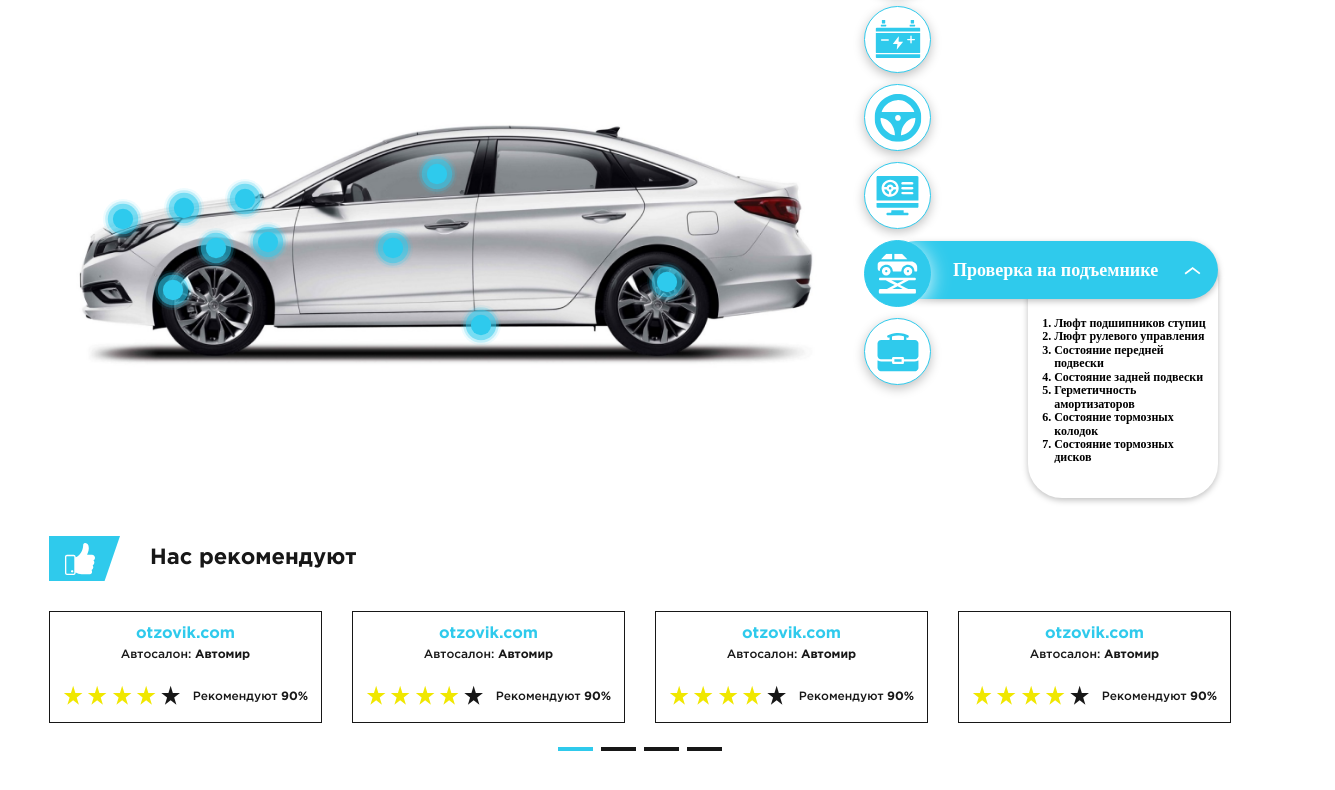
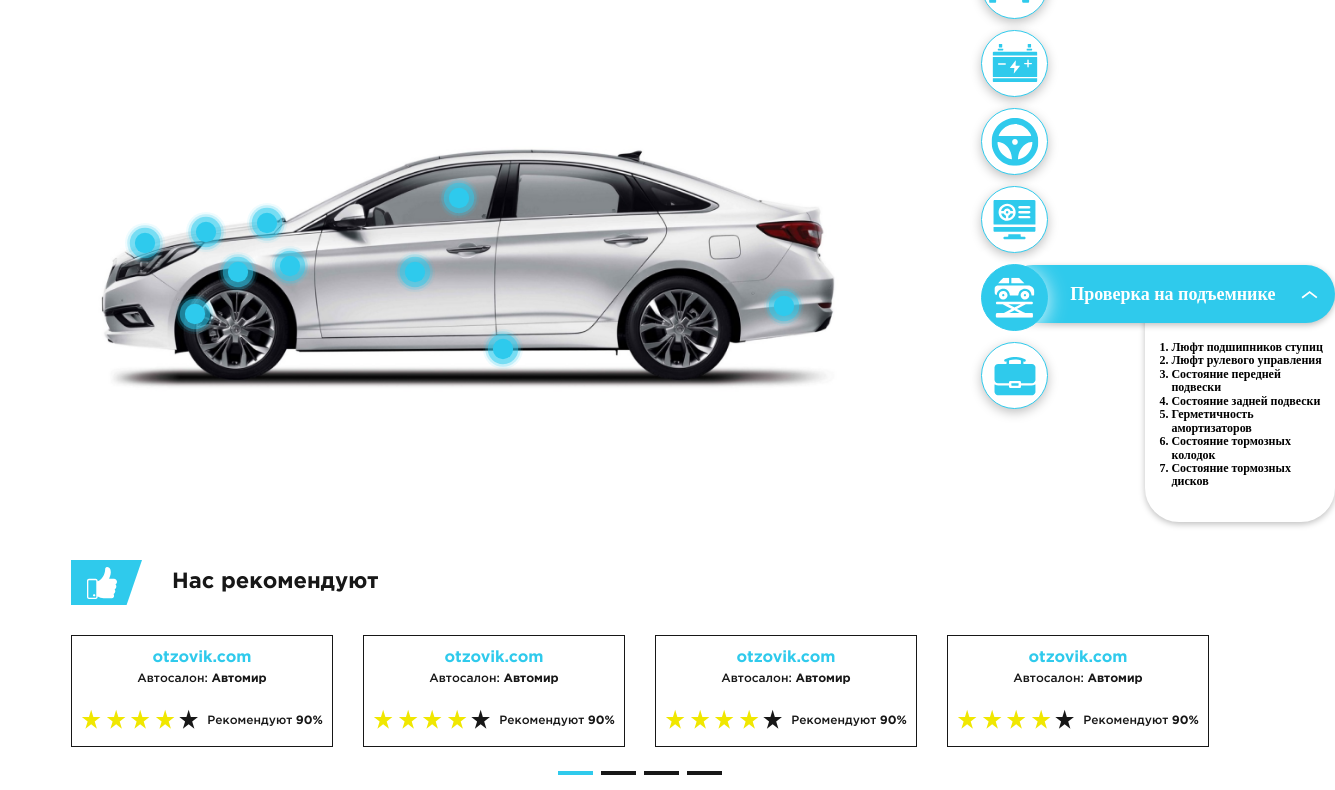
Before and after one commit to serjsankov/avtogarantiya-page, a plain HTML site: page index.html in a window 1280 px wide. Shown: the part 1327-2117 px from the top of the page, 1335 px wide, since content can reach past the window. Before the commit the page ends 2093 px from the top, so only its background shows below. Drawn offline with nearby package versions, Linux system fonts and the light colour scheme.

Commit message:
mobile-first

```diff
--- a/css/style-desktop.css
+++ b/css/style-desktop.css
@@ -1,5 +1,5 @@
 .container {
-    max-width: 1182px;
+    max-width: 1138px;
 }
 .mobile-hidden {
     display: block;
@@ -14,7 +14,7 @@
     flex-wrap: wrap;
     justify-content: space-between;
     align-items: center;
-    padding-bottom: 64px;
+    padding-bottom: 88px;
 }
 .guarantee__text {
     flex-basis: 60%;
@@ -174,7 +174,7 @@
     order: 3;
 }
 .guarantee-car-condition {
-    flex-basis: 45%;
+    flex-basis: 25%;
 }
 .guarantee-car-reviews__title p {
     font-size: 22px;
```
